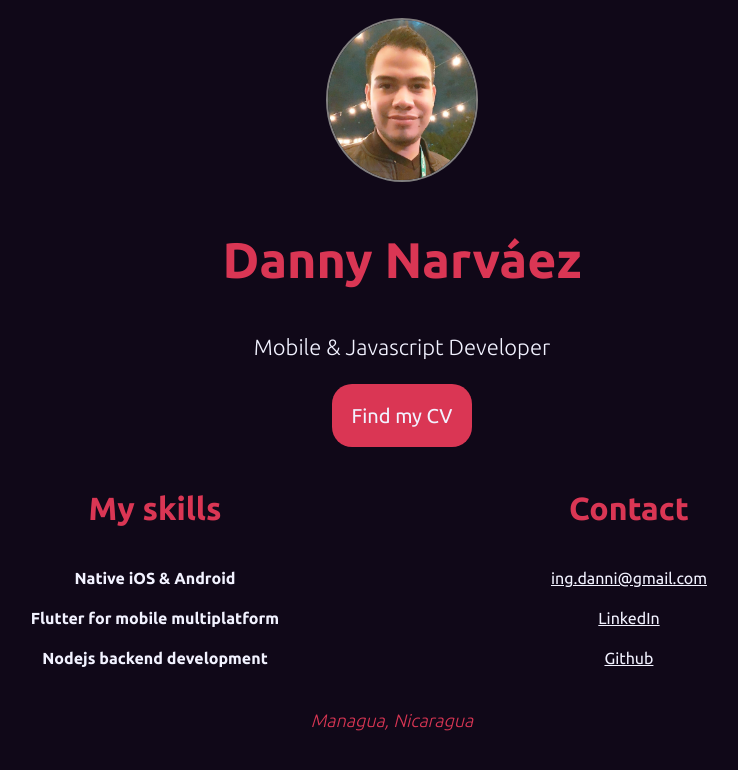
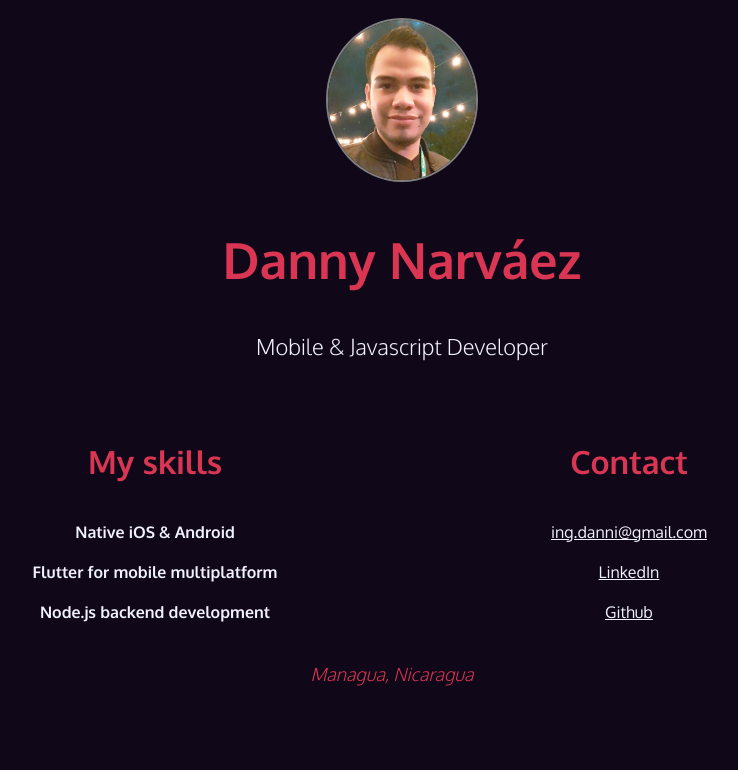
Before and after one commit to ingdanni/ingdanni.github.io, a website: page index.html in a window 1280 px wide. Shown: the whole page, without its empty margins (248-986 px from the left). Drawn offline with Linux system fonts and the light colour scheme.

Commit message:
updated links

```diff
--- a/index.html
+++ b/index.html
@@ -13,7 +13,7 @@
         </style>
         <link rel="stylesheet" href="style.css">
         <link rel="preconnect" href="https://fonts.gstatic.com">
-<link href="https://fonts.googleapis.com/css2?family=Ubuntu:wght@300;400;500;700&display=swap" rel="stylesheet">
+        <link href="https://fonts.googleapis.com/css2?family=Oxygen:wght@300;400;700&display=swap" rel="stylesheet">
     </head>
     <body>
         <div class="container">
@@ -23,13 +23,13 @@
                       <h1 class="title">Danny Narváez</h1>
                       <h3>Mobile & Javascript Developer</h3>
                 </div>
-                <div class="col-12">
+                <!-- <div class="col-12">
                     <a class="btn-cv"
                          href="https://docs.google.com/document/d/1YAEGGof-Qf2JC0JHTN0pvvMpQ7iHV8KUSyCGz-53nuY/edit?usp=sharing"
                          target="_blank">
                          Find my CV
                       </a>
-                </div>
+                </div> -->
             </div>
             <!-- Experience -->
             <div class="row" id="info">
@@ -37,7 +37,7 @@
                     <h2>My skills</h2>
                     <div class="col-12"><b>Native iOS & Android</b></div>
                     <div class="col-12"><b>Flutter for mobile multiplatform</b></div>
-                    <div class="col-12"><b>Nodejs backend development</b></div>
+                    <div class="col-12"><b>Node.js backend development</b></div>
                 </div>
                 <div class="col-6">
                     <h2>Contact</h2>
--- a/style.css
+++ b/style.css
@@ -1,6 +1,6 @@
 * {
   color: #f2f2ff !important;
-  font-family: 'Ubuntu', monospace;
+  font-family: 'Oxygen', sans-serif;
 }
 
 body {
@@ -17,7 +17,7 @@ body {
 }
 
 h1, h3 {
-  font-family: 'Ubuntu', serif;
+  font-family: 'Oxygen', sans-serif;
   font-weight: 300;
 }
 
@@ -52,13 +52,13 @@ footer {
 footer p {
   color: #da3654 !important;
   font-style: italic;
-  font-family: 'Ubuntu', serif;
+  font-family: 'Oxygen', sans-serif;
   font-weight: 300;
 }
 
 footer small {
   font-style: italic;
-  font-family: 'Ubuntu', serif;
+  font-family: 'Oxygen', sans-serif;
   font-weight: 300;
   padding-bottom: 30px;
 }
```
